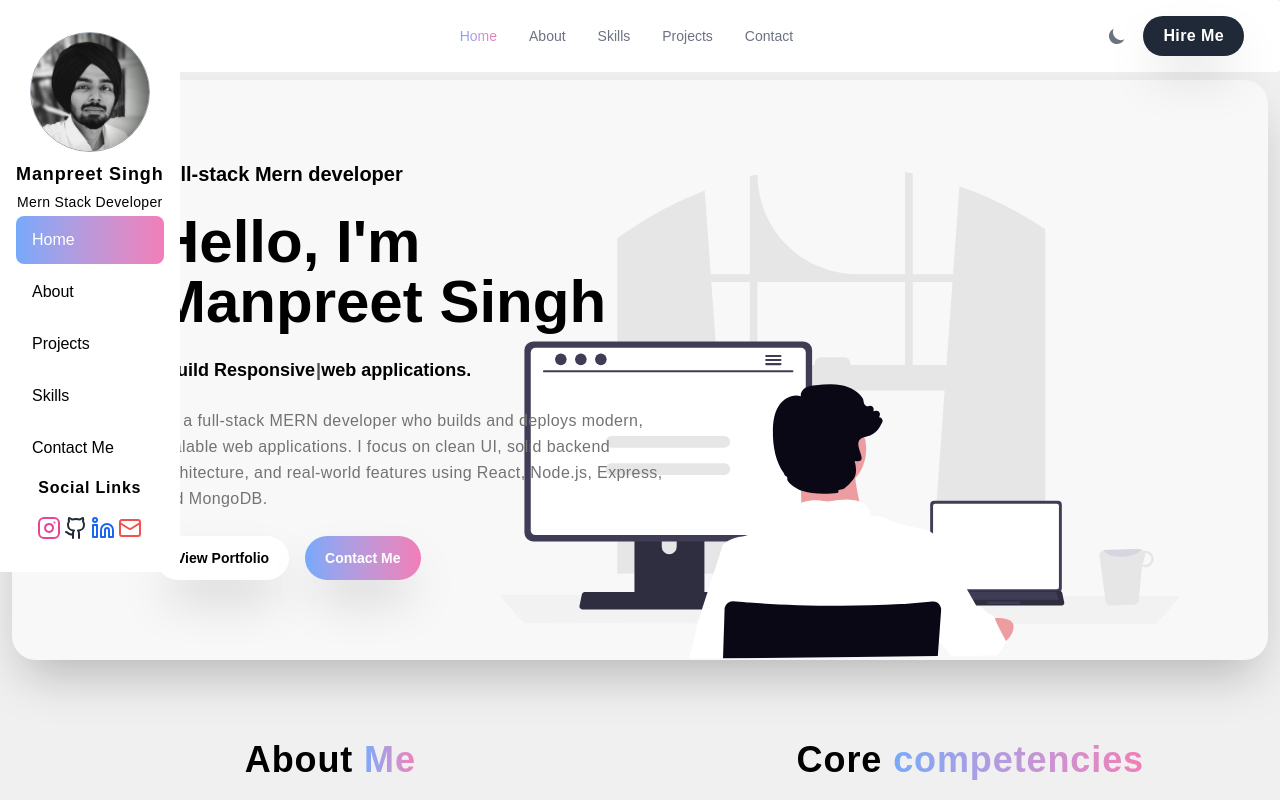
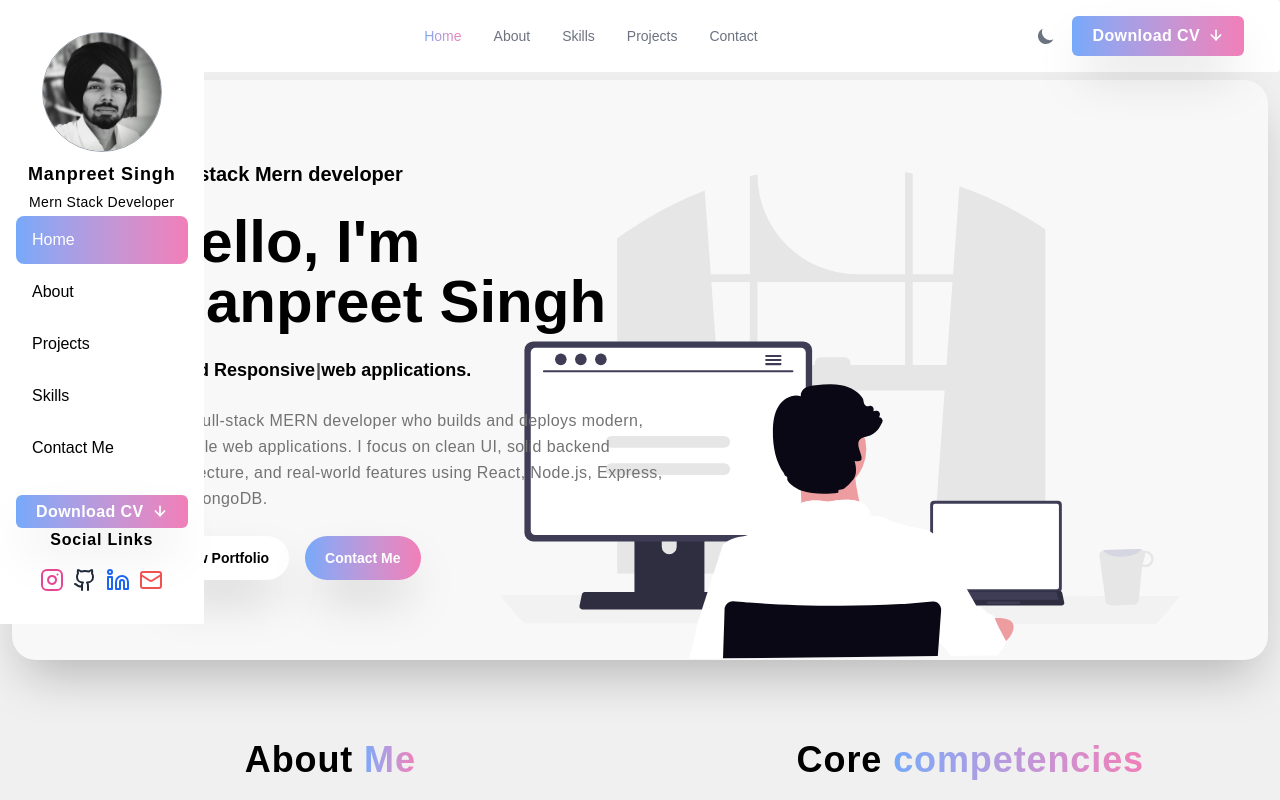
Before and after one commit to Manpreet055/portfolio, a React (Vite) app: page / in a window 1280 px wide. Shown: the top 800 px of the page. Built offline with nearby package versions, Linux system fonts and the light colour scheme; no server answers; a web font is replaced by a local one.

Commit message:
feat : Resume Download Button Added

```diff
--- a/src/layout/navigation/Navbar.jsx
+++ b/src/layout/navigation/Navbar.jsx
@@ -7,6 +7,7 @@ import {
 import { DarkThemeToggle } from "flowbite-react";
 import { navbarTheme } from "../../utils/customFlowbiteThemes";
 import SideBar from "./Sidebar";
+import { ArrowDown } from "lucide-react";
 import { useState, useEffect } from "react";
 
 const NavbarComponent = () => {
@@ -46,10 +47,16 @@ const NavbarComponent = () => {
       <div className="flex items-center gap-2 md:gap-4 md:order-2">
         <DarkThemeToggle className="cursor-pointer" />
         <a
-          href="mailto:manpreet.mern@gmail.com"
-          className="theme-alt clash tracking-wide text-theme-alt py-2 font-semibold hover:shadow-md shadow-effect transitions px-5 rounded-full hidden md:block whitespace-nowrap"
+          className="primary-bg-gradient clash tracking-wide  py-2 font-semibold  shadow-effect transitions px-5 rounded-md hidden md:block whitespace-nowrap"
+          href="https://drive.google.com/uc?export=download&id=1xip8UreNNdagECfht_RHrEnQHtAhBuea"
+          download
         >
-          Hire Me
+          Download CV
+          <ArrowDown
+            className="inline-block ml-2 mb-1"
+            size={16}
+            strokeWidth={2.5}
+          />
         </a>
         <SideBar />
       </div>
--- a/src/layout/navigation/Sidebar.jsx
+++ b/src/layout/navigation/Sidebar.jsx
@@ -2,7 +2,14 @@
 
 import { BarsIcon, Drawer, DrawerItems } from "flowbite-react";
 import { useState, useEffect } from "react";
-import { User2, Instagram, Github, Linkedin, Mail } from "lucide-react";
+import {
+  User2,
+  Instagram,
+  Github,
+  Linkedin,
+  Mail,
+  ArrowDown,
+} from "lucide-react";
 import profile from "../../assets/profile.jpg";
 import { set } from "react-hook-form";
 const Sidebar = () => {
@@ -108,6 +115,20 @@ const Sidebar = () => {
             Contact Me
           </a>
         </DrawerItems>
+        <DrawerItems className="focus:border-none mt-6">
+          <a
+            className="primary-bg-gradient clash tracking-wide  py-2 font-semibold  shadow-effect transitions px-5 rounded-md  whitespace-nowrap"
+            href="https://drive.google.com/uc?export=download&id=1xip8UreNNdagECfht_RHrEnQHtAhBuea"
+            download
+          >
+            Download CV
+            <ArrowDown
+              className="inline-block ml-2 mb-1"
+              size={16}
+              strokeWidth={2.5}
+            />
+          </a>
+        </DrawerItems>
 
         <div className="mt-auto mb-27 sm:mb-4">
           <h1 className="w-full text-center mb-4 font-bold tracking-wider">
```
